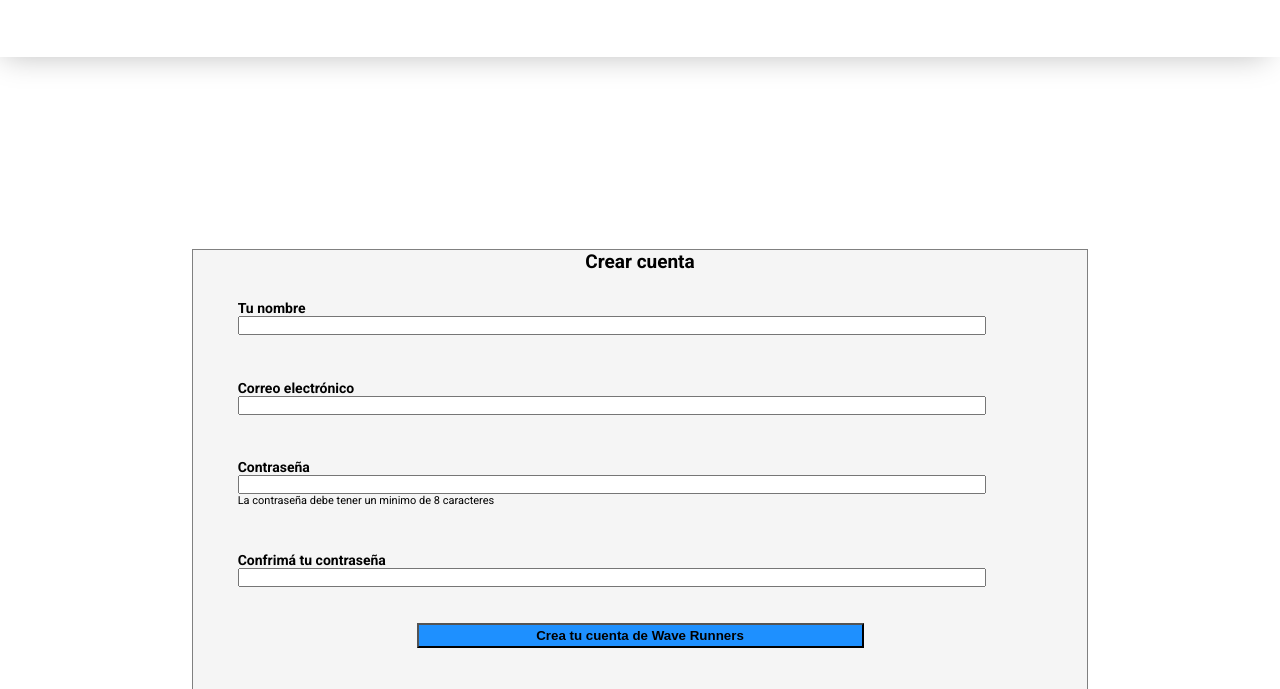
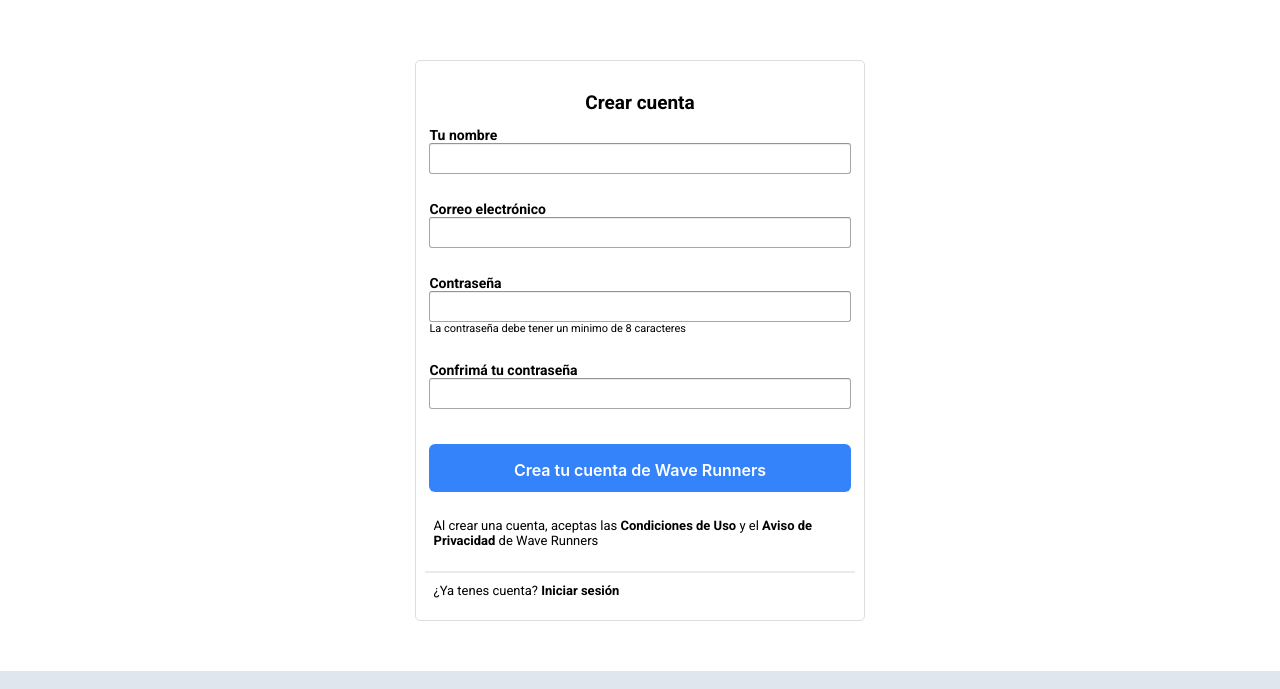
Before and after one commit to ferminrp/DH-LaBandagrupo2-Sprint2, a website: page views/register.html in a window 1280 px wide. Shown: the part 258-947 px from the top of the page. Drawn offline with Linux system fonts and the light colour scheme; files that its build step writes are made by us from their sources.

Commit message:
minor fixes login y register

```diff
--- a/app.js
+++ b/app.js
@@ -27,5 +27,5 @@ app.get('/carrito', (req, res) => {
 
 
 app.listen(port || 3000, () => {
-    console.log('Vamo arribaaaa neneeee 🤟      Mandale mecha al puerto '+ port);
+    console.log('Vamo arribaaaa neneeee 🤟      Mandale mecha al puerto 3000');
 });
--- a/public/styles/main.css
+++ b/public/styles/main.css
@@ -1,21 +1,20 @@
-@import url('https://fonts.googleapis.com/css2?family=Roboto:ital,wght@0,300;0,400;0,500;0,700;1,300;1,400;1,500;1,700&display=swap');
-@import url('https://cdnjs.cloudflare.com/ajax/libs/font-awesome/5.11.2/css/all.min.css');
-
-:root {
+@import url('https://fonts.googleapis.com/css2?family=Roboto:ital,wght@0,300;0,400;0,500;0,700;1,300;1,400;1,500;1,700 &display=swap');
+@import url('https://cdnjs.cloudflare.com/ajax/libs/font-awesome / 5.11.2/css/all.min.css');:root {
     --footer-gray: #DFE6ED;
     --primary-blue: #007BFF;
     --danger-red: #DC3545;
-  }
+}
 
 body {
-    margin: 0px;
+    margin: 0;
     font-family: 'Roboto', sans-serif;
 }
 
-a, a:visited {
+a,
+a:visited {
     text-decoration: none;
     color: black;
-   }
+}
 
 /* Estilos del header */
 
@@ -23,9 +22,9 @@ header {
     display: flex;
     justify-content: space-between;
     padding: 10px;
-    -webkit-box-shadow: -5px 7px 29px -8px rgba(189,189,189,1);
-    -moz-box-shadow: -5px 7px 29px -8px rgba(189,189,189,1);
-    box-shadow: -5px 7px 29px -8px rgba(189,189,189,1);
+    -webkit-box-shadow: -5px 7px 29px -8px rgba(189, 189, 189, 1);
+    -moz-box-shadow: -5px 7px 29px -8px rgba(189, 189, 189, 1);
+    box-shadow: -5px 7px 29px -8px rgba(189, 189, 189, 1);
 }
 
 .header-left {
@@ -43,10 +42,10 @@ header {
 
 .header-right ul {
     display: flex;
-    list-style-type:none;
-    margin: 0px;
+    list-style-type: none;
+    margin: 0;
     line-height: 45px;
-    padding-left: 0px;
+    padding-left: 0;
 }
 
 .logo {
@@ -90,19 +89,48 @@ header h3 {
     line-height: 45px;
 }
 
-@media screen and (max-width: 600px){
-    .header-right ul, .avatar {
-        display:none;
+button {
+    border-radius: 5px;
+    -webkit-font-smoothing: antialiased;
+    background-color: #3483fa;
+    border-collapse: collapse;
+    border-color: transparent;
+    border-radius: 6px;
+    box-shadow: #fff 0 0 0 0;
+    box-sizing: border-box;
+    color: #fff;
+    cursor: pointer;
+    display: inline-block;
+    font-family: "Proxima Nova", -apple-system, "Helvetica Neue", Helvetica, Roboto, Arial, sans-serif;
+    font-size: 16px;
+    font-weight: 600;
+    height: 48px;
+    line-height: 48px;
+    margin-top: 8px;
+    padding: 0 24px;
+    text-align: center;
+    transition: box-shadow 0.25s ease-out, background-color 0.2s ease-out;
+    width: 100%;
+}
+
+button:hover {
+    background-color: royalblue;
+}
+
+@media screen and(max-width: 600px) {
+    .header-right ul,
+    .avatar {
+        display: none;
     }
 }
 
-@media screen and (max-width: 450px){
+@media screen and(max-width: 450px) {
     .header-left {
-        display:none;
+        display: none;
     }
 }
 
-@media screen and (min-width: 601px){
+@media screen and(min-width: 601px) {
     .fa-bars {
         display: none;
     }
--- a/public/styles/register.css
+++ b/public/styles/register.css
@@ -1,144 +1,115 @@
-*{
-
-    margin: 0px;
-    padding: 0px;
+* {
+    margin: 0;
+    padding: 0;
     box-sizing: border-box
 }
-body{
 
-    margin: 0px;
-
-
-    box-sizing:border-box;
-
+body {
+    margin: 0;
+    box-sizing: border-box;
     width: 100%;
-
-}
-body header{width: 100%;
-    height: 30%;
-
 }
 
-header{
+body header {
+    width: 100%;
+    height: 30%;
     display: flex;
     justify-content: center;
+    border: 0;
+    box-shadow: 0 0;
 }
-    .headerflex{
+
+.headerflex {
     display: flex;
     flex-flow: row;
     justify-content: center;
-        margin-top: 7%;
+    margin-top: 6%;
     margin-bottom: 5%;
     box-sizing: border-box;
 }
-        .logotipo{
+.logotipo {
     width: 20%;
     justify-self: center;
 }
-body main section{
+body main section {
     width: 70%;
-    border: solid 1px gray;
-    margin: auto;
-    margin-top:15%;
-    margin-bottom: 15%;
-    background-color: whitesmoke
-
+    border: 1px solid #ddd;
+    margin: 15px auto 50px;
+    padding-top: 30px;
+    max-width: 450px;
+    border-radius: 5px;
 }
-    .crearcuenta{
+.crearcuenta {
     text-align: center;
     font-size: 19px;
 }
-    .divflex{
+.divflex {
     display: flex;
     flex-flow: column;
 }
-        .nombre{
+.divflex div {
     display: flex;
     flex-flow: column;
-            margin-top: 3%;
-            margin-bottom: 2%;
-            margin-left: 5%;
-            margin-right: 2%;
+    margin: 3% 3% 3% 3%;
 }
-        .mail{
+
+.feedback {
+    font-size: 11px;
+}
+.contraseña2 {
     display: flex;
     flex-flow: column;
-            margin-top: 3%;
-            margin-bottom: 2%;
-            margin-left: 5%;
-            margin-right: 2%;
-        }
-        .contraseña{
-            display: flex;
-            flex-flow: column;
-            margin-top: 3%;
-            margin-bottom: 2%;
-            margin-left: 5%;
-            margin-right: 2%
-
-        }
-            .feedback{
-                font-size: 11px;
-            }
-        .contraseña2{
-            display: flex;
-            flex-flow: column;
-            margin-top: 3%;
-            margin-bottom: 2%;
-            margin-left: 5%;
-            margin-right: 2%
+    margin: 3% 2% 2% 5%;
 }
 
-    .divboton{
+.divboton {
     display: flex;
     flex-flow: row;
     justify-content: center;
 }
 
-        .boton{
-            background-color: dodgerblue;
-            width: 90%;
-            padding:3px;
-            margin-top: 2%;
-            margin-bottom: 2%;
-            font-weight: bold;
 
+.parrafo {
+    margin: 3% 2%;
 }
-
-    .parrafo{
-        margin-bottom: 3%;
-        margin-top: 3%;
-        margin-left: 2%;
-        margin-right: 2%
+.fondo {
+    margin: 5% 2%;
+    border-top: 2px solid #ebebeb;
+    padding-top: 10px;
 }
-    .fondo{
-        margin-top: 3%;
-        margin-bottom: 3%;
-        margin-left: 2%;
-        margin-right: 2%;
-        border-top: 2px solid #ebebeb;
-
-    }
-    p{
+p {
     font-size: 13px;
     margin-left: 2%;
     margin-right: 2%;
 }
-    label{
+label {
     font-size: 14px;
     font-weight: bold;
 }
-    .hipervinculo{
+.hipervinculo {
     font-weight: bold;
 }
-    input{
+input[type=text], input[type=email], input[type=password] {
     width: 90%;
+    background-color: #fff;
+    border: 1px solid #a6a6a6;
+    border-radius: 3px;
+    border-top: 1px solid #949494;
+    box-shadow: rgba(255, 255, 255, .5) 0 1px 0, rgba(0, 0, 0, .07) 0 1px 0 inset;
+    box-sizing: border-box;
+    color: #111;
+    cursor: text;
+    font-size: 100%;
+    height: 31px;
+    line-height: normal;
+    margin: 0;
+    outline: 0;
+    padding: 3px 7px;
+    transition: all 0.1s linear;
+    vertical-align: middle;
+    width: 100%;
 }
 
-    .boton:hover{
-    background-color: royalblue
-
-}
 /* Footer */
 
 footer {
@@ -155,10 +126,9 @@ footer {
 }
 
 .footer-left ul {
-    list-style-type:none;
-    padding-left: 0px;
-    padding: 0px;
-    margin: 0px;
+    list-style-type: none;
+    padding: 0;
+    margin: 0;
 }
 
 .footer-right a {
@@ -167,43 +137,44 @@ footer {
 
 
 /* Estilos Login */
-.divcheckbox{
+.divcheckbox {
     display: flex;
-    flex-flow: row;
+    flex-flow: row!important;
     width: 50%;
     margin-top: 3%;
     margin-bottom: 3%;
     margin-left: 15%;
 
 }
-.labellogin{
-   margin-left: -20%;
+.labellogin {
+    margin-left: 10px;
 }
-.listafondo{
+.listafondo {
     display: flex;
     flex-flow: column;
-    margin-left:10% ;
+    margin-left: 10%;
+    margin-bottom: 20px;
 }
 
-ul li a{
+ul li a {
     font-weight: bold;
     font-size: 13px;
 
 }
-ul li{
+ul li {
     margin-top: 2%;
 }
-.minisection{
-    border: 0px;
+.minisection {
+    border: 0;
     background-color: white;
     width: 70%;
 }
-.divminisection{
+.divminisection {
     display: flex;
     flex-flow: column;
     align-items: center;
 }
-    .ultimoparrafo{
+.ultimoparrafo {
     display: flex;
     flex-flow: row;
     justify-content: center;
@@ -211,16 +182,16 @@ ul li{
     border-bottom: 2px solid lightgrey;
     width: 100%;
 }
-    .ultimoform{
+.ultimoform {
     display: flex;
     flex-flow: row;
     justify-content: center;
     margin-top: 3%;
 }
-    .boton2{
+.boton2 {
     background-color: dodgerblue;
     width: 100%;
-        padding:3px;
+    padding: 3px;
     margin-top: 2%;
     margin-bottom: 2%;
     font-weight: bold;
@@ -230,13 +201,10 @@ ul li{
 
 /* Media queries */
 
-@media (min-width: 600px ){
-    .boton{
-        width: 50%;
+@media(min-width: 600px) {
+    .boton {
+        width: 100%;
     }
 
 
-
-
-
 }
```
Also changed, not shown: views/register.html (+1 -1 lines). Lines whose indentation alone changed are shown as unchanged.
